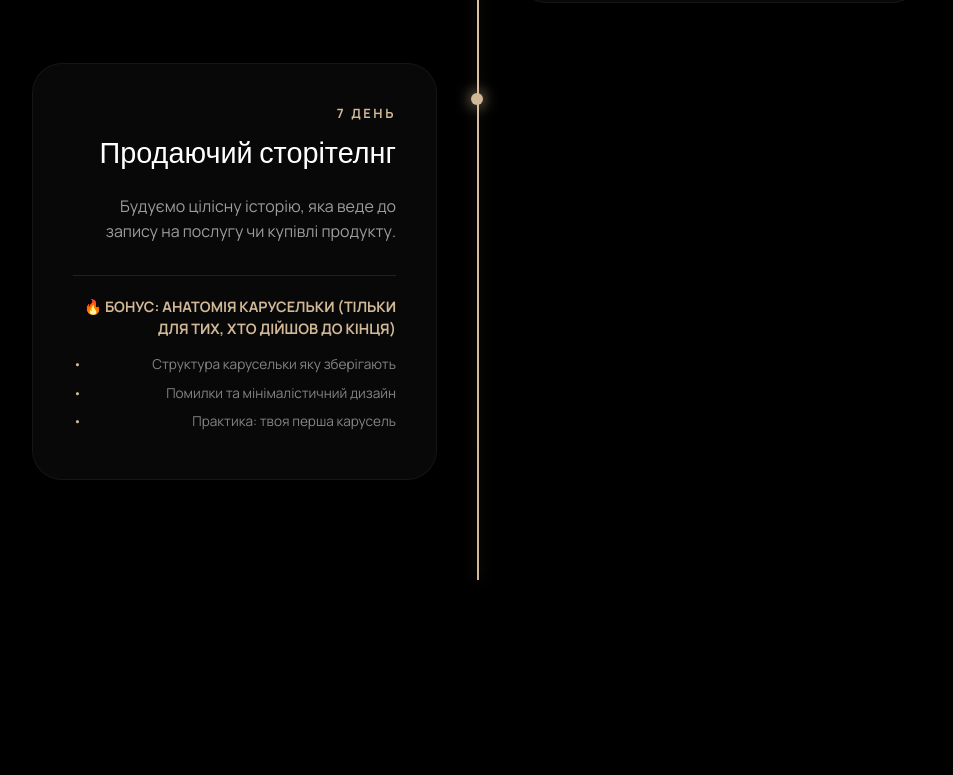
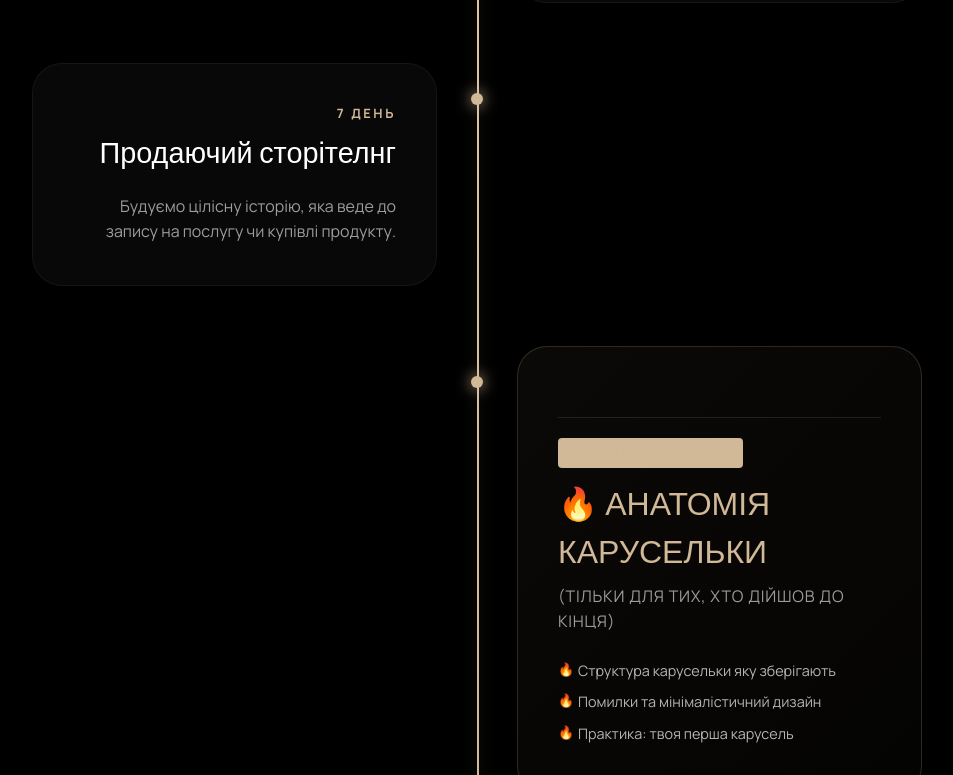
Before and after one commit to YuransiS/victoria-mc, a Next.js app: page /practicum in a window 1280 px wide. Shown: the part 3866-4641 px from the top of the page, without its empty margins (163-1116 px from the left). Built offline with nearby package versions, Linux system fonts and the light colour scheme.

Commit message:
feat: create PracticumProgram component with timeline visualization and styling

```diff
--- a/src/components/practicum/PracticumProgram.module.css
+++ b/src/components/practicum/PracticumProgram.module.css
@@ -178,6 +178,66 @@
   color: #d1b897;
 }
 
+.specialBonusRow {
+  margin-top: 40px;
+}
+
+.bonusContent {
+  background: linear-gradient(135deg, rgba(209, 184, 151, 0.05) 0%, rgba(209, 184, 151, 0.02) 100%);
+  border: 1px solid rgba(209, 184, 151, 0.2) !important;
+}
+
+.bonusBadge {
+  font-family: var(--font-manrope);
+  font-size: 0.7rem;
+  font-weight: 800;
+  color: #000;
+  background: #d1b897;
+  padding: 4px 10px;
+  border-radius: 4px;
+  display: inline-block;
+  margin-bottom: 15px;
+  letter-spacing: 0.1em;
+}
+
+.bonusTitle {
+  font-family: var(--font-newsreader);
+  font-size: 2rem !important;
+  color: #d1b897 !important;
+  margin-bottom: 5px !important;
+}
+
+.bonusSubtitle {
+  font-family: var(--font-manrope);
+  font-size: 0.8rem;
+  color: rgba(255, 255, 255, 0.4);
+  margin-bottom: 25px;
+  text-transform: uppercase;
+  letter-spacing: 0.05em;
+}
+
+.bonusList {
+  list-style: none;
+  padding: 0;
+  margin-top: 20px;
+}
+
+.bonusList li {
+  font-family: var(--font-manrope);
+  font-size: 0.9rem;
+  color: rgba(255, 255, 255, 0.7);
+  margin-bottom: 10px;
+  position: relative;
+  padding-left: 20px;
+}
+
+.bonusList li::before {
+  content: "🔥";
+  position: absolute;
+  left: 0;
+  font-size: 0.8rem;
+}
+
 @media (max-width: 768px) {
   .timeline::before {
     left: 20px;
--- a/src/components/practicum/PracticumProgram.tsx
+++ b/src/components/practicum/PracticumProgram.tsx
@@ -42,7 +42,6 @@ export function PracticumProgram() {
       day: "7 день",
       title: "Продаючий сторітелнг",
       desc: "Будуємо цілісну історію, яка веде до запису на послугу чи купівлі продукту.",
-      specialBonus: "🔥 БОНУС: АНАТОМІЯ КАРУСЕЛЬКИ (ТІЛЬКИ ДЛЯ ТИХ, ХТО ДІЙШОВ ДО КІНЦЯ)",
     },
   ];
 
@@ -59,6 +58,7 @@ export function PracticumProgram() {
             viewport={{ once: false, margin: "-100px" }}
             transition={{ duration: 1.5, ease: "easeOut" }}
           />
+
           {days.map((d, i) => (
             <motion.div
               key={i}
@@ -74,20 +74,32 @@ export function PracticumProgram() {
 
                 {d.bonus && <div className={styles.bonusTag}>{d.bonus}</div>}
                 {d.live && <div className={styles.liveTag}>{d.live}</div>}
-                {d.specialBonus && (
-                  <div className={styles.specialBonusBox}>
-                    <h4>{d.specialBonus}</h4>
-                    <ul>
-                      <li>Структура карусельки яку зберігають</li>
-                      <li>Помилки та мінімалістичний дизайн</li>
-                      <li>Практика: твоя перша карусель</li>
-                    </ul>
-                  </div>
-                )}
               </div>
               <div className={styles.dot} />
             </motion.div>
           ))}
+
+          {/* Separate Bonus Block */}
+          <motion.div
+            initial={{ opacity: 0, y: 30 }}
+            whileInView={{ opacity: 1, y: 0 }}
+            viewport={{ once: true }}
+            className={`${styles.dayRow} ${days.length % 2 === 0 ? styles.left : styles.right} ${styles.specialBonusRow}`}
+          >
+            <div className={`${styles.dayContent} ${styles.bonusContent}`}>
+              <div className={styles.specialBonusBox}>
+                <h4 className={styles.bonusBadge}>ОСОБЛИВИЙ БОНУС</h4>
+                <h3 className={styles.bonusTitle}>🔥 АНАТОМІЯ КАРУСЕЛЬКИ</h3>
+                <p className={styles.bonusSubtitle}>(ТІЛЬКИ ДЛЯ ТИХ, ХТО ДІЙШОВ ДО КІНЦЯ)</p>
+                <ul className={styles.bonusList}>
+                  <li>Структура карусельки яку зберігають</li>
+                  <li>Помилки та мінімалістичний дизайн</li>
+                  <li>Практика: твоя перша карусель</li>
+                </ul>
+              </div>
+            </div>
+            <div className={styles.dot} />
+          </motion.div>
         </div>
       </div>
     </section>
```
